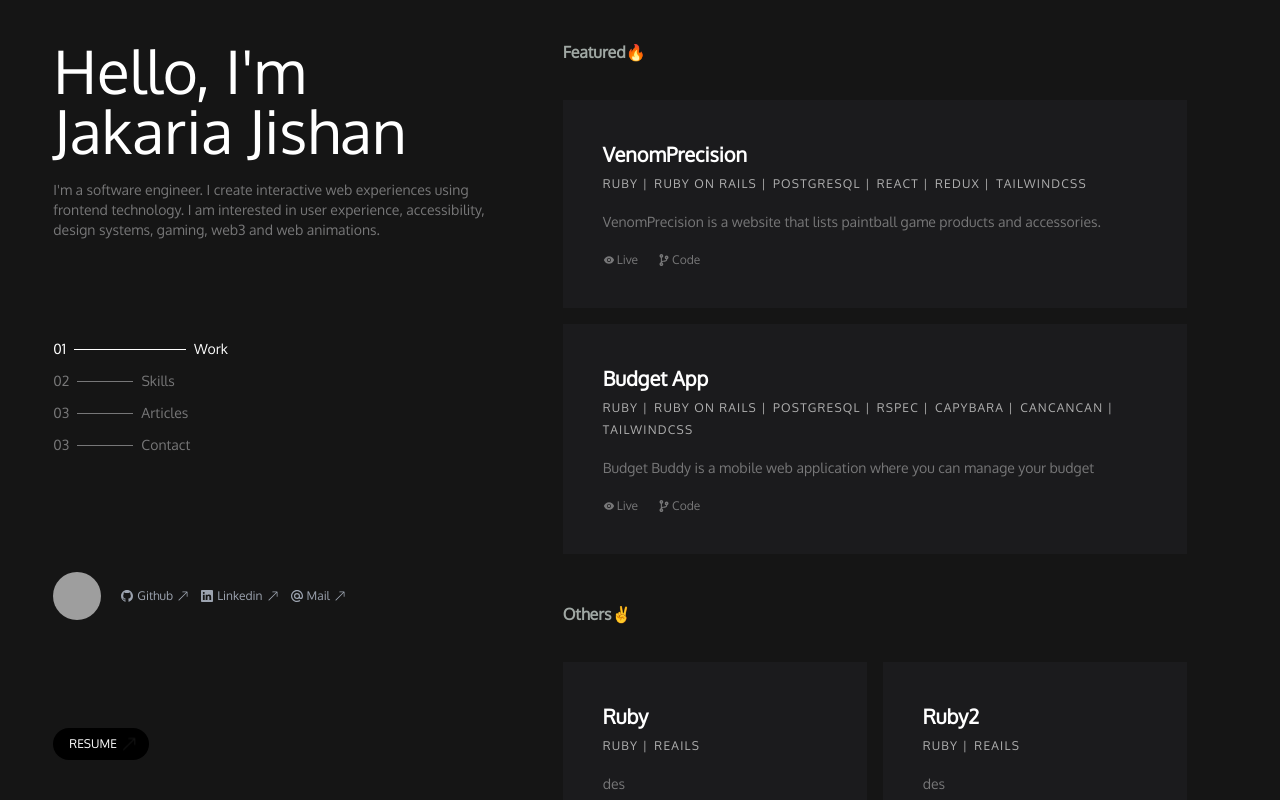
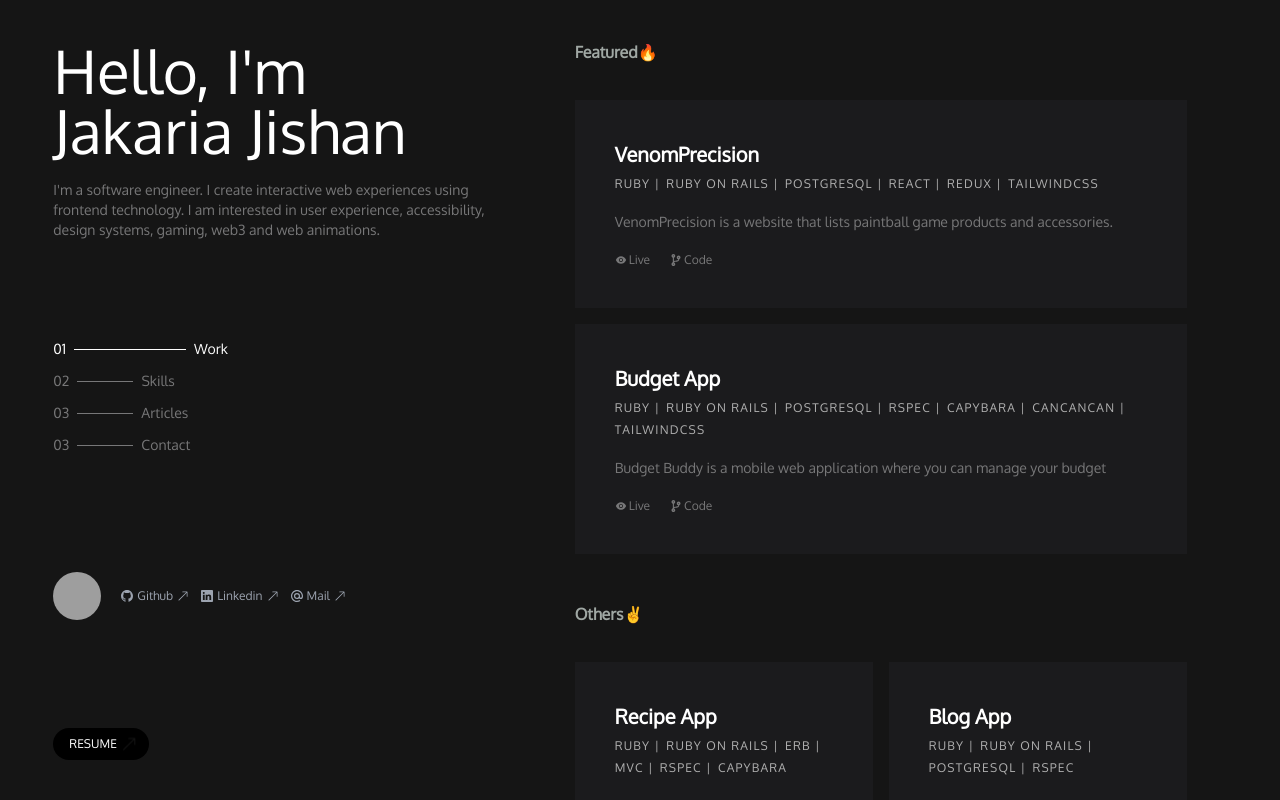
Before and after one commit to JakariaJishan/Portfolio2.1, a React (Create React App) app: page / in a window 1280 px wide. Built offline with nearby package versions, Linux system fonts and the light colour scheme; grey boxes are pictures that could not be loaded.

Commit message:
Add others projects

```diff
--- a/src/components/article/Article.js
+++ b/src/components/article/Article.js
@@ -4,7 +4,7 @@ import MainArticle from "./MainArticle";
 
 const Article = () => {
   return (
-    <div className="md:flex">
+    <div className="md:flex gap-5">
       <Sidebar />
       <MainArticle />
     </div>
--- a/src/components/article/ArticleList.js
+++ b/src/components/article/ArticleList.js
@@ -8,7 +8,7 @@ export const ArticleList = () => {
       <h5 className="text-[#A0A8A4] font-bold text-md md:pt-10 py-5  bg-[#151515] sticky top-0 z-50">
         Articles
       </h5>
-      <div  className=" grid grid-cols-1 md:grid-cols-2 mt-4 mx-3" >
+      <div  className=" grid grid-cols-1 md:grid-cols-2 mt-5 mx-3" >
         <Link to='https://medium.com/@jakariajishan006/my-journey-with-software-development-eb08b2022036' target="_blank" className="p-5 md:p-10  bg-[#1B1B1D] transition ease-out hover:-translate-y-1 hover:scale-110  duration-300 hover:z-10 hover:border hover:border-[#616162]">
           <h5 className="text-xs text-[#BEBEBE] tracking-widest">
             Software Development, Software Engineering, Computer Science,
--- a/src/components/contact/Contact.js
+++ b/src/components/contact/Contact.js
@@ -4,7 +4,7 @@ import MainContact from "./MainContact";
 
 const Contact = () => {
   return (
-    <div className="md:flex">
+    <div className="md:flex gap-5">
       <Sidebar />
       <MainContact />
     </div>
--- a/src/components/home/Home.js
+++ b/src/components/home/Home.js
@@ -4,7 +4,7 @@ import { Sidebar } from "../sidebar/Sidebar";
 
 const Home = () => {
   return (
-    <div className="md:flex">
+    <div className="md:flex gap-5">
         <Sidebar />
         <MainBar />
     </div>
--- a/src/components/projects/RenderFeature.js
+++ b/src/components/projects/RenderFeature.js
@@ -20,6 +20,8 @@ const RenderFeature = ({ featuredProject }) => {
         </div>
         <p className="text-sm text-[#777778] my-5">{desc}</p>
         <div className="flex items-center gap-5 text-xs">
+          {
+            liveLink ?
           <Link
             to={liveLink}
             target="_blank"
@@ -27,7 +29,8 @@ const RenderFeature = ({ featuredProject }) => {
           >
             <AiFillEye />
             Live
-          </Link>
+          </Link> : 'not available'
+          }
           <Link
             to={sourceCode}
             target="_blank"
--- a/src/components/projects/RenderWorkingProject.js
+++ b/src/components/projects/RenderWorkingProject.js
@@ -5,6 +5,7 @@ import { Link } from "react-router-dom";
 
 const RenderWorkingProject = ({ workingProject }) => {
   const { title, stacks, desc, liveLink, sourceCode } = workingProject;
+  console.log(liveLink);
   return (
     <div className=" w-full mt-4">
       <div className="p-5 md:p-10 bg-[#1B1B1D] transition ease-out hover:-translate-y-1 hover:scale-110  duration-300 hover:z-10 hover:border hover:border-[#616162]">
@@ -20,14 +21,22 @@ const RenderWorkingProject = ({ workingProject }) => {
         </div>
         <p className="text-sm text-[#777778] my-5">{desc}</p>
         <div className="flex items-center gap-5 text-xs">
-          <Link
+          {
+            liveLink? <Link
             to={liveLink}
             target="_blank"
             className="flex items-center text-[#777778] hover:text-white gap-0.5"
           >
             <AiFillEye />
             Live
-          </Link>
+          </Link> : <p
+            className="flex items-center text-[#777778]  gap-0.5"
+          >
+            <AiFillEye />
+            Not Available
+          </p>
+          }
+
           <Link
             to={sourceCode}
             target="_blank"
--- a/src/components/skills/Skills.js
+++ b/src/components/skills/Skills.js
@@ -4,7 +4,7 @@ import MainSkill from './MainSkill';
 
 const Skills = () => {
   return (
-    <div className="md:flex">
+    <div className="md:flex gap-5">
     <Sidebar />
     <MainSkill />
 </div>
--- a/src/projects.js
+++ b/src/projects.js
@@ -18,52 +18,87 @@ export const featuredProjects = [
 
 export const workingProjects = [
     {
-        title :"Ruby",
-        stacks: ["ruby","reails"],
-        desc:"des",
-        liveLink:"live",
-        sourceCode:"code"
+        title :"Recipe App",
+        stacks: ["ruby","ruby on rails","erb","mvc","rspec","capybara"],
+        desc:"The Recipe app keeps track of all your recipes, ingredients, and inventory. ",
+        liveLink:null,
+        sourceCode:"https://github.com/JakariaJishan/Recipe-app"
     },
     {
-        title :"Ruby2",
-        stacks: ["ruby","reails"],
-        desc:"des",
-        liveLink:"live",
-        sourceCode:"code"
+        title :"Blog App",
+        stacks: ["ruby","ruby on rails","postgresql","rspec"],
+        desc:"Built with Ruby on Rails, this blog boasts a sleek and responsive design, allowing readers to easily navigate through its content",
+        liveLink:null,
+        sourceCode:"https://github.com/JakariaJishan/Blog-ror"
     },
     {
-        title :"Ruby2",
-        stacks: ["ruby","reails"],
-        desc:"des",
-        liveLink:"live",
-        sourceCode:"code"
+        title :"Catalog of Things",
+        stacks: ["ruby","postgresql","rspec"],
+        desc:"This project creates a console app that helps users keep track of their books, music albums, movies, and games.",
+        liveLink:null,
+        sourceCode:"https://github.com/JakariaJishan/Catalog-of-things"
     },
     {
-        title :"Ruby2",
-        stacks: ["ruby","reails"],
-        desc:"des",
-        liveLink:"live",
-        sourceCode:"code"
+        title :"School Library",
+        stacks: ["ruby","postgresql","oop"],
+        desc:"School Library is an app where record what books are in the library and who borrows them.",
+        liveLink:null,
+        sourceCode:"https://github.com/JakariaJishan/school-library"
     },
     {
-        title :"Ruby2",
-        stacks: ["ruby","reails"],
-        desc:"des",
-        liveLink:"live",
-        sourceCode:"code"
+        title :"Vet Clinic Database",
+        stacks: ["database","postgresql"],
+        desc:"In this project, I use a relational database to create the initial data structure for a vet clinic. I create a table to store animals' information, insert some data into it, and query it.",
+        liveLink:null,
+        sourceCode:"https://github.com/JakariaJishan/Vet-clinic-database"
     },
     {
-        title :"Ruby2",
-        stacks: ["ruby","reails"],
-        desc:"des",
-        liveLink:"live",
-        sourceCode:"code"
+        title :"Anime List",
+        stacks: ["react","redux","javascript"],
+        desc:"Anime List is a single page web application (SPA) built with React, Redux, Axios, and Jest, which shows a list of popular anime lists, and shows detailed information on anime counts..",
+        liveLink:"https://anime-q544.onrender.com/",
+        sourceCode:"https://github.com/JakariaJishan/anime-list"
     },
     {
-        title :"Ruby2",
-        stacks: ["ruby","reails"],
-        desc:"des",
-        liveLink:"live",
-        sourceCode:"code"
+        title :"Space Travelers Hub",
+        stacks: ["react","redux toolkit","testing","api","webpack","babel"],
+        desc:"Space Traveler's Hub is a web application that displays SpaceX rockets and missions, users can join/leave missions or reserve/cancel rockets.",
+        liveLink:"https://space-travelers-hub-qsa2.onrender.com/",
+        sourceCode:"https://github.com/JakariaJishan/Space-Travelers-Hub"
+    },
+    {
+        title :"ToDo",
+        stacks: ["react","react router dom"],
+        desc:"React ToDo is a webapp built with react js",
+        liveLink:"https://react-todo-9vo7.onrender.com/",
+        sourceCode:"https://github.com/JakariaJishan/react-todo"
+    },
+    {
+        title :"Calculator",
+        stacks: ["react","react router dom"],
+        desc:"Calculator is an app made with react and react router dome",
+        liveLink:"https://react-calculator-n9d5.onrender.com/",
+        sourceCode:"https://github.com/JakariaJishan/calculator-react"
+    },
+    {
+        title :"Book Store",
+        stacks: ["react","react router dom"],
+        desc:"The Bookstore is a website similar to the 'Awesome Books' website . I create an simplified version of it that allows to: Display a list of books, Add a book, Remove a selected book By building this application.",
+        liveLink:"https://react-book-store-v0z2.onrender.com/",
+        sourceCode:"https://github.com/JakariaJishan/book-store"
+    },
+    {
+        title :"Retro Watchers Capstone",
+        stacks: ["javascript","async-await"],
+        desc:"Javascript Capstone Project is a website based on an external API. It uses The Movie Db Api to get info about different characters, and Involvement API to store likes and comments from users.",
+        liveLink:"https://chelobotix.github.io/Retro-Watchers-Capstone/dist/",
+        sourceCode:"https://github.com/JakariaJishan/Retro-Watchers-Capstone"
+    },
+    {
+        title :"Cryptico",
+        stacks: ["html","css","javascript"],
+        desc:"Cryptico is the fastest and most secure Web3 platform that lets your team manage money and digital assets such as Bitcoin, Ethereum, Tether, and more.",
+        liveLink:"https://jakariajishan.github.io/Capstone-1/",
+        sourceCode:"https://github.com/JakariaJishan/Capstone-1"
     },
 ]
```
